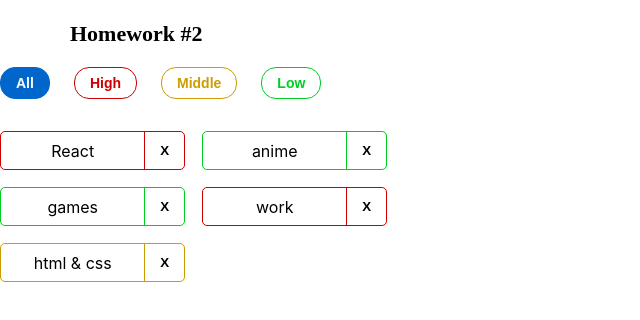
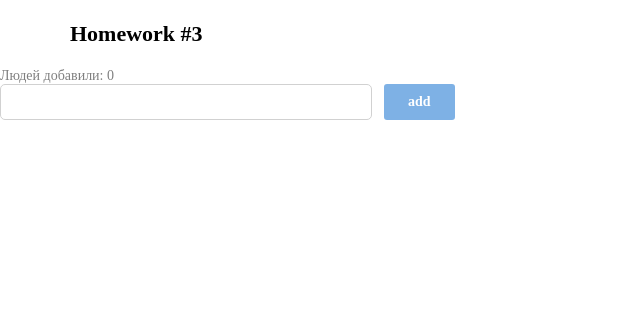
Before and after one commit to warning11223/hws-2, a React (Create React App) app: page /#/pre-junior in a window 1280 px wide. Shown: the top 320 px of the page, without its empty margins (0-640 px from the left). Built offline with nearby package versions, Linux system fonts and the light colour scheme.

Commit message:
HW3 task have done

```diff
--- a/src/s1-main/App.tsx
+++ b/src/s1-main/App.tsx
@@ -2,14 +2,14 @@
 import s from './App.module.css'
 import HW1 from '../s2-homeworks/hw01/HW1'
 import HW2 from '../s2-homeworks/hw02/HW2';
+import HW3 from '../s2-homeworks/hw03/HW3';
 
 function App() {
     return (
         <div className={s.App}>
             {/*<HW1/>*/}
-            {/*раскомментировать по ходу выполнения*/}
-            <HW2/>
-            {/*<HW3/>*/}
+            {/*<HW2/>*/}
+            <HW3/>
             {/*<HW4/>*/}
 
             {/*при выполнении дз 5 и более - закомментировать здесь дз 1-4, так как они есть внутри дз 5*/}
--- a/src/s2-homeworks/hw02/HW2.tsx
+++ b/src/s2-homeworks/hw02/HW2.tsx
@@ -53,6 +53,7 @@
     const [filter, setFilter] = useState<FilterType>('all')
 
     const filteredAffairs = filterAffairs(affairs, filter)
+
     const deleteAffairCallback = (_id: number) => { // need to fix any
         const newAffairs = affairs.filter(item => item._id !== _id)
         setAffairs(newAffairs)
--- a/src/s2-homeworks/hw02/affairs/affair/Affair.tsx
+++ b/src/s2-homeworks/hw02/affairs/affair/Affair.tsx
@@ -34,7 +34,6 @@
                 id={'hw2-button-delete-' + props.affair._id}
                 className={buttonClass}
                 onClick={() => deleteCallback(props.affair._id)}
-
             >
                 {/*текст кнопки могут изменить студенты*/}
                 X
--- a/src/s2-homeworks/hw03/Greeting.module.css
+++ b/src/s2-homeworks/hw03/Greeting.module.css
@@ -2,34 +2,103 @@
 }
 
 .inputAndButtonContainer {
+    display: flex;
+    gap: 12px;
 }
 
 .error {
+    font-family: 'Montserrat';
+    font-style: normal;
+    font-weight: 400;
+    font-size: 14px;
+    line-height: 17px;
+    color: #CC0000;
+    margin-top: 7px;
 }
 
 .input {
+    border: 1px solid #D1D1D1;
+    border-radius: 5px;
+    width: 372px;
+    height: 36px;
+    outline: none;
+
+    font-family: 'Montserrat';
+    font-style: normal;
+    font-weight: 500;
+    font-size: 16px;
+    line-height: 20px;
+    color: #000000;
+
+    transition: all .2s linear;
 }
 
 .input:focus {
+    border: 1px solid #0066CC;
 }
 
 .errorInput {
+    border: 1px solid #CC0000;
+    border-radius: 5px;
+    width: 372px;
+    height: 36px;
+    outline: none;
 }
 
 .button {
+    padding: 8px 24px;
+    max-width: 78px;
+    height: 36px;
+    cursor: pointer;
+    background: #0066CC;
+    border-radius: 3px;
+    font-family: 'Montserrat';
+    font-style: normal;
+    font-weight: 600;
+    font-size: 14px;
+    line-height: 20px;
+    color: #FFFFFF;
+    outline: none;
+    border: none;
+
+    transition: all .2s linear;
 }
 
 .button:focus {
+
 }
 
 .button:active {
+
 }
 
 .button:disabled {
+    background: #0066CC;
+    opacity: 0.5;
+    border-radius: 3px;
+    font-family: 'Montserrat';
+    font-style: normal;
+    font-weight: 600;
+    font-size: 14px;
+    color: #FFFFFF;
+    outline: none;
+    border: none;
 }
 
 .text {
+    font-family: 'Montserrat';
+    font-style: normal;
+    font-weight: 400;
+    font-size: 14px;
+    line-height: 17px;
+    color: rgba(0, 0, 0, 0.5);
 }
 
 .greeting {
+    font-family: 'Montserrat';
+    font-style: normal;
+    font-weight: 500;
+    font-size: 14px;
+    line-height: 17px;
+    color: #000000;
 }
--- a/src/s2-homeworks/hw03/Greeting.tsx
+++ b/src/s2-homeworks/hw03/Greeting.tsx
@@ -1,15 +1,16 @@
-import React, {ChangeEvent, KeyboardEvent} from 'react'
+import React, {ChangeEvent, KeyboardEvent, useEffect} from 'react'
 import s from './Greeting.module.css'
 
 type GreetingPropsType = {
-    name: any // need to fix any
-    setNameCallback: any // need to fix any
-    addUser: any // need to fix any
-    onBlur: any // need to fix any
-    onEnter: any // need to fix any
-    error: any // need to fix any
-    totalUsers: any // need to fix any
-    lastUserName?: any // need to fix any
+    name: string // need to fix any
+    setNameCallback: (e: ChangeEvent<HTMLInputElement>) => void // need to fix any
+    addUser: () => void // need to fix any
+    onBlur: () => void // need to fix any
+    onEnter: (e: KeyboardEvent<HTMLInputElement>) => void // need to fix any
+    error: string // need to fix any
+    totalUsers: number // need to fix any
+    lastUserName?: string // need to fix any
+    setError: (value: string) => void
 }
 
 // презентационная компонента (для верстальщика)
@@ -23,9 +24,16 @@
         error,
         totalUsers,
         lastUserName,
+        setError
     } // деструктуризация пропсов
 ) => {
-    const inputClass = s.errorInput // need to fix with (?:)
+
+    const inputClass = error ? s.errorInput : s.input // need to fix with (?:)
+
+    useEffect(() => {
+        setError('')
+    }, [name]);
+
 
     return (
         <div id={'hw3-form'} className={s.greetingForm}>
@@ -46,9 +54,9 @@
                         onKeyDown={onEnter}
                         onBlur={onBlur}
                     />
-                    <div id={'hw3-error'} className={s.error}>
+                    <p id={'hw3-error'} className={s.error}>
                         {error}
-                    </div>
+                    </p>
                 </div>
 
                 <button
--- a/src/s2-homeworks/hw03/GreetingContainer.tsx
+++ b/src/s2-homeworks/hw03/GreetingContainer.tsx
@@ -1,20 +1,32 @@
-import React, { ChangeEvent, KeyboardEvent, useState } from 'react'
+import React, {ChangeEvent, KeyboardEvent, useState} from 'react'
 import Greeting from './Greeting'
 import { UserType } from './HW3'
 
 type GreetingContainerPropsType = {
-    users: any // need to fix any
-    addUserCallback: any // need to fix any
+    users: UserType[] // need to fix any
+    addUserCallback: (name: string) => void // need to fix any
 }
 
-export const pureAddUser = (name: any, setError: any, setName: any, addUserCallback: any) => {
+export const pureAddUser = (name: string, setError: (value: string) => void, setName: (name: string) => void, addUserCallback: (value: string) => void) => {
     // если имя пустое - показать ошибку, иначе - добавить юзера и очистить инпут
+    if (!name.trim()) {
+        setError('Ошибка! Введите имя!')
+    } else {
+        addUserCallback(name)
+        setName('')
+    }
 }
 
-export const pureOnBlur = (name: any, setError: any) => { // если имя пустое - показать ошибку
+export const pureOnBlur = (name: string, setError: (value: string) => void) => { // если имя пустое - показать ошибку
+    if (!name.trim()) {
+        setError('Ошибка! Введите имя!')
+    }
 }
 
-export const pureOnEnter = (e: any, addUser: any) => { // если нажата кнопка Enter - добавить
+export const pureOnEnter = (e: KeyboardEvent<HTMLInputElement>, addUser: () => void) => { // если нажата кнопка Enter - добавить
+    if (e.key === 'Enter') {
+        addUser()
+    }
 }
 
 // более простой и понятный для новичков
@@ -26,13 +38,13 @@
     addUserCallback,
 }) => {
     // деструктуризация пропсов
-    const [name, setName] = useState<any>('') // need to fix any
-    const [error, setError] = useState<any>('') // need to fix any
+    const [name, setName] = useState<string>('') // need to fix any
+    const [error, setError] = useState<string>('') // need to fix any
 
-    const setNameCallback = (e: any) => { // need to fix any
-        setName('some name') // need to fix
+    const setNameCallback = (e: ChangeEvent<HTMLInputElement>) => { // need to fix any
+        setName(e.currentTarget.value) // need to fix
 
-        error && setError('')
+        error && setError('Ошибка! Введите имя!')
     }
     const addUser = () => {
         pureAddUser(name, setError, setName, addUserCallback)
@@ -42,12 +54,12 @@
         pureOnBlur(name, setError)
     }
 
-    const onEnter = (e: any) => {
+    const onEnter = (e: KeyboardEvent<HTMLInputElement>) => {
         pureOnEnter(e, addUser)
     }
 
-    const totalUsers = 0 // need to fix
-    const lastUserName = 'some name' // need to fix
+    const totalUsers = users.length // need to fix
+    const lastUserName = users[users.length - 1]?.name // need to fix
 
     return (
         <Greeting
@@ -59,6 +71,7 @@
             error={error}
             totalUsers={totalUsers}
             lastUserName={lastUserName}
+            setError={setError}
         />
     )
 }
--- a/src/s2-homeworks/hw03/HW3.tsx
+++ b/src/s2-homeworks/hw03/HW3.tsx
@@ -1,4 +1,4 @@
-import React, { useState } from 'react'
+import React, {Dispatch, SetStateAction, useState} from 'react'
 import { v1 } from 'uuid'
 import s2 from '../../s1-main/App.module.css'
 import GreetingContainer from './GreetingContainer'
@@ -19,20 +19,22 @@
 
 // types
 export type UserType = {
-    _id: any // need to fix any
-    name: any // need to fix any
+    _id: string // need to fix any
+    name: string // need to fix any
 }
 
-export const pureAddUserCallback = (name: any, setUsers: any, users: any) => { // need to fix any
-    const user = { // need to fix
+export const pureAddUserCallback = (name: string, setUsers: (array: UserType[]) => void, users: UserType[]) => { // need to fix any
+    const user: UserType = { // need to fix
+        name,
+        _id: v1()
     }
     setUsers([...users, user])
 }
 
 const HW3 = () => {
-    const [users, setUsers] = useState<any>([]) // need to fix any
+    const [users, setUsers] = useState<UserType[]>([]) // need to fix any
 
-    const addUserCallback = (name: any) => { // need to fix any
+    const addUserCallback = (name: string) => { // need to fix any
         pureAddUserCallback(name, setUsers, users)
     }
 
```
Also changed, not shown: 1 other file (tests, documents, lock files or other folders).
